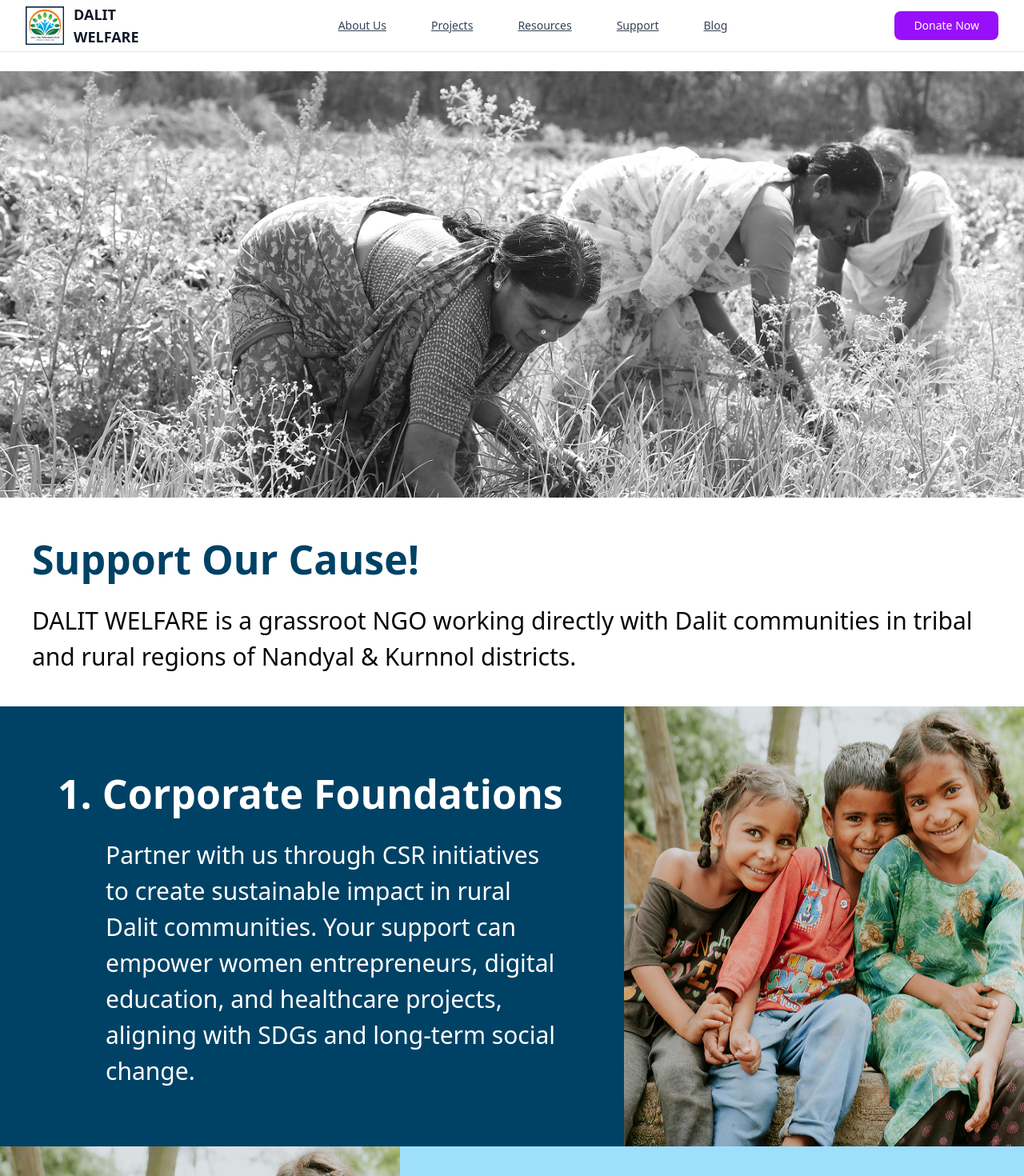
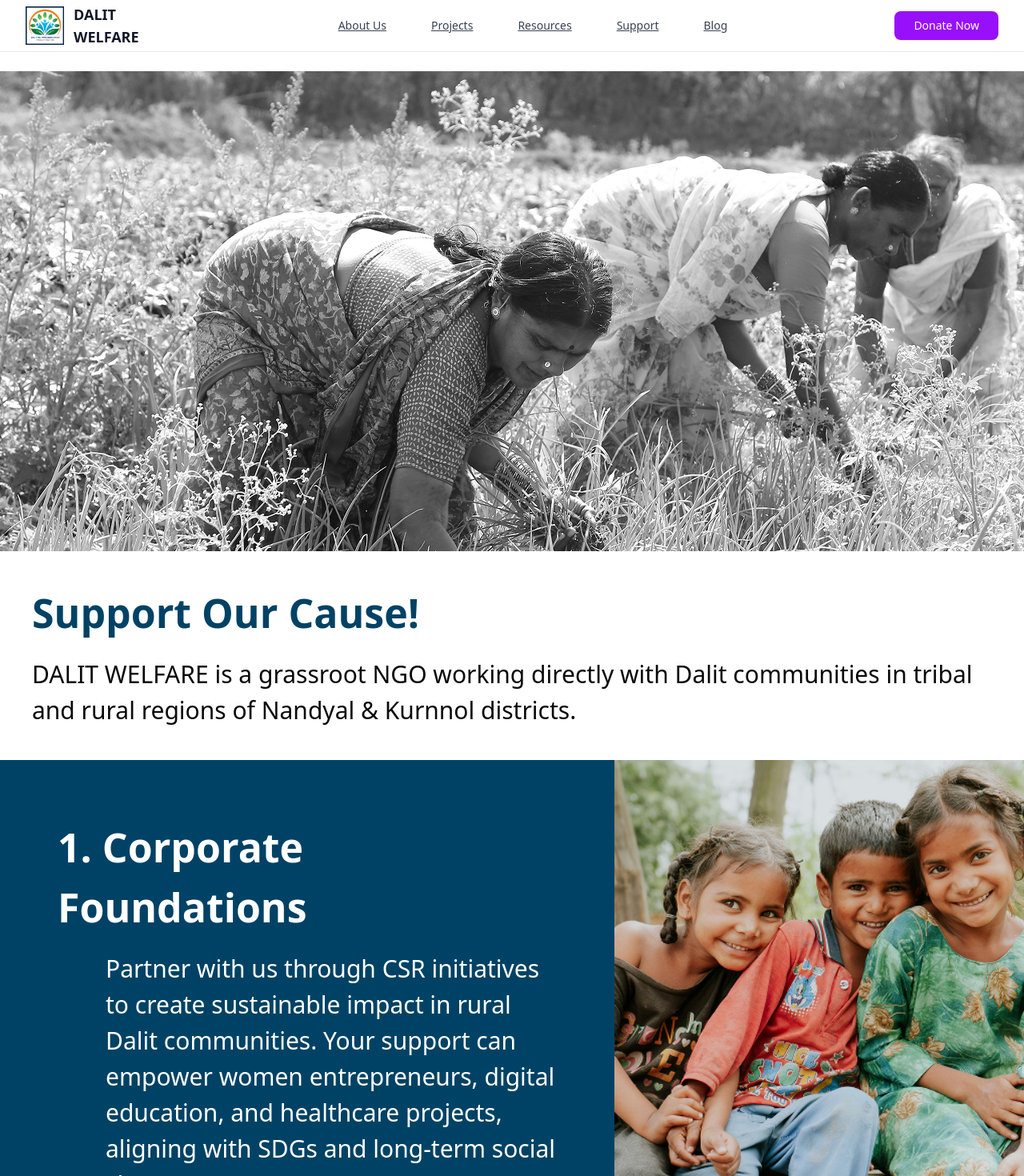
Before and after one commit to Sc0tticus/dwa-website-2025, a Next.js app: page /support in a window 1280 px wide. Shown: the top 1470 px of the page at 80% size. Built offline with nearby package versions, Linux system fonts and the light colour scheme.

Commit message:
fixed width issue

```diff
--- a/src/components/support/HeroSection.js
+++ b/src/components/support/HeroSection.js
@@ -1,12 +1,14 @@
 import Image from "next/image"
 export default function HeroSection(){
     return(
-        <section className="mt-6">
+        <section className="mt-6 w-full h-[600px] relative">
             <Image
             src='/images/supportpage/hero-img.png'
             alt="Children from Dalit communities"
-            width={1440}
-            height={600}
+            fill
+          className="object-cover object-center grayscale"
+          priority
+
            />
         </section>
     )
--- a/src/components/support/causes.js
+++ b/src/components/support/causes.js
@@ -13,14 +13,19 @@ export default function Causes(){
     return(
         <section>
             {causesDetails.map((cause)=>(
-                <div key={cause.id} className={`flex ${cause.id % 2 ===1? "flex-row":"flex-row-reverse" } ${cause.id===1? "bg-[#004265]":cause.id===2?"bg-[#3EBFF980]":cause.id===3? "bg-[#622676]":cause.id===4? "bg-[#FF9DF080]": cause.id===5? "bg-[#FCCE37]": cause.id===6?"bg-[#FFD44699]":""} max-md:flex-col`}  >
-                   <div className="p-18  max-lg:p-8 max-sm:p-3 ">
-                        <h1 className={`font-[700]  text-[50px] max-lg:text-[40px] max-sm:text-2xl mb-4 ${cause.id===1 || cause.id===3? 'text-white':cause.id===2 || cause.id===5?'text-[#004265]': cause.id===4? 'text-[#622676D1]':'text-black' } `}>{cause.title}</h1>
-                        <p className={`font-[500] text-[30px] max-lg:text-[20px] max-sm:text-[16px]  pl-15 max-lg:pl-8 max-sm:pl-4 ${cause.id===1 || cause.id===3? "text-white" : "text-black"} `}>{cause.details}</p>
+                <div key={cause.id} className= {`w-full flex ${cause.id % 2 ===1? "flex-row":"flex-row-reverse" } ${cause.id===1? "bg-[#004265]":cause.id===2?"bg-[#3EBFF980]":cause.id===3? "bg-[#622676]":cause.id===4? "bg-[#FF9DF080]": cause.id===5? "bg-[#FCCE37]": cause.id===6?"bg-[#FFD44699]":""} max-md:flex-col`}  >
+                   <div className=" p-40 max-2xl:p-18 w-3/5 max-lg:p-8 max-md:w-full ">
+                        <h1 className={`font-[700]  text-[70px] max-2xl:text-[50px]  max-lg:text-[40px] max-sm:text-2xl mb-10  max-2xl:mb-4  ${cause.id===1 || cause.id===3? 'text-white':cause.id===2 || cause.id===5?'text-[#004265]': cause.id===4? 'text-[#622676D1]':'text-black' } `}>{cause.title}</h1>
+                        <p className={`font-[500]  text-[40px] max-2xl:text-[30px]  max-lg:text-[20px] max-sm:text-[16px]  pl-15 max-lg:pl-8 max-sm:p-4 ${cause.id===1 || cause.id===3? "text-white" : "text-black"} `}>{cause.details}</p>
                    </div>
 
 
-                      <Image className="max-md:w-full"src="/images/supportpage/children-img.png" alt="children from Dalit communities"  width={500} height={497} />
+                    <div className="w-2/5 relative max-md:w-full max-md:h-[497px]  ">
+                        <Image src="/images/supportpage/children-img.png" alt="children from Dalit communities"
+                          fill
+                        className="w-full object-cover "
+                         />
+                    </div>
 
                     </div>
 
--- a/src/components/support/getInvolved.js
+++ b/src/components/support/getInvolved.js
@@ -1,9 +1,9 @@
 export default function GetInvolved(){
     return(
-        <section className="w-full bg-[#FF9DF080] h-[70px] text-center ">
+        <section className="w-full bg-[#FF9DF080] h-[70px] max-md:h-[60px] max-sm:h-[40px] text-center ">
             <div className="flex justify-end items-center gap-8 h-full pr-15 max-md:pr-2 max-md:justify-center ">
                 <p className="text-[#622676D1] font-[800] py-4 text-[30px] max-md:text-[16px]" >Ready to get involved?</p>
-                <button className="w-[20%] font-extrabold text-3xl max-md:w-[30%] max-md:text-xl max-sm-text-[16px] cursor-pointer bg-[#622676D1] hover:bg-[#b174c6f3] h-full  text-white " >Donate Now</button>
+                <button className="w-[20%] font-extrabold text-3xl max-md:w-[30%] max-md:text-xl max-sm:text-[16px] cursor-pointer bg-[#622676D1] hover:bg-[#b174c6f3] h-full  text-white " >Donate Now</button>
             </div>
         </section>
     )
--- a/src/components/support/supportcause.js
+++ b/src/components/support/supportcause.js
@@ -1,7 +1,7 @@
 
 export default function SupportCause(){
     return(
-        <section className="w-full p-10  ">
+        <section className="w-full p-30 max-2xl:p-10  ">
             <div>
                 <h1 className=" font-[700] text-[50px] text-[#004265] max-md:text-3xl"> Support Our Cause! </h1>
                 <p className=" font-[500] text-[30px] mt-4 max-md:text-lg "> DALIT WELFARE is a grassroot NGO working directly with Dalit communities in tribal and rural regions of Nandyal & Kurnnol districts. </p>
```
